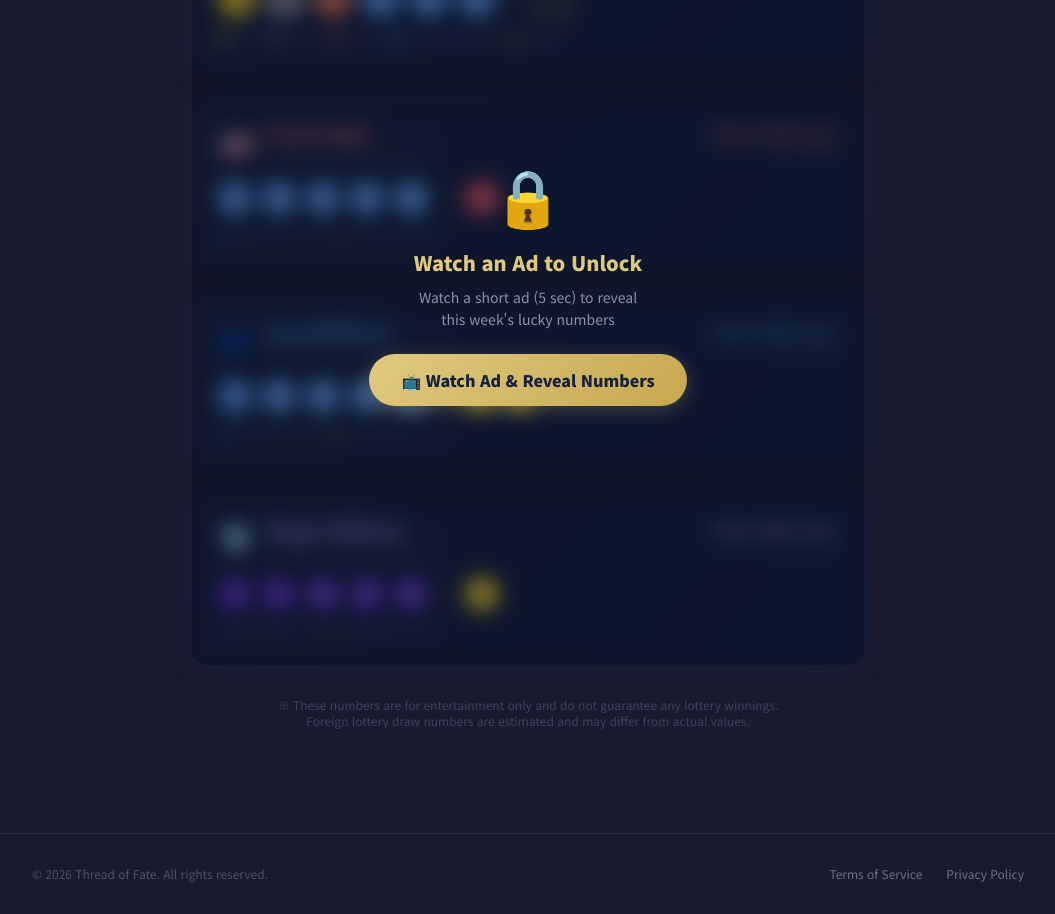
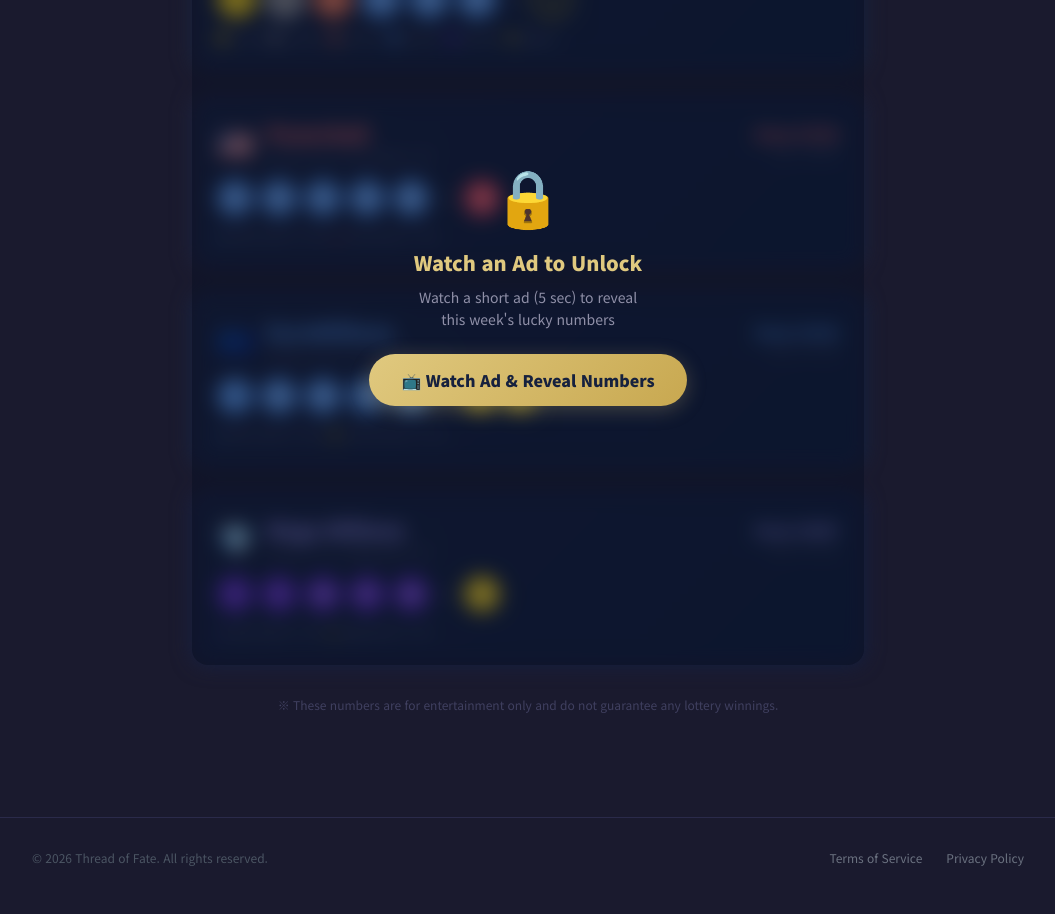
Before and after one commit to star27287-a11234/unmyeong-sil, a Next.js app: page /en/lotto in a window 1280 px wide. Shown: the part 460-1374 px from the top of the page, without its empty margins (112-1167 px from the left). Built offline with nearby package versions, Linux system fonts and the light colour scheme.

Commit message:
fix: 로또 해외 복권 회차에서 '추정' 표기 제거
시작일 기준 계산이 정확하므로 추정 표기 불필요

Co-Authored-By: Claude Sonnet 4.6 <noreply@anthropic.com>

```diff
--- a/app/en/lotto/page.tsx
+++ b/app/en/lotto/page.tsx
@@ -301,7 +301,7 @@ export default function LottoPageEn() {
                     </div>
                   </div>
                   <div className="text-right">
-                    <div className="text-sm font-black" style={{ color: '#ff6b6b' }}>Draw #{pbRound} (est.)</div>
+                    <div className="text-sm font-black" style={{ color: '#ff6b6b' }}>Draw #{pbRound}</div>
                     <div className="text-xs" style={{ color: '#505068' }}>{wedDate}</div>
                   </div>
                 </div>
@@ -327,7 +327,7 @@ export default function LottoPageEn() {
                     </div>
                   </div>
                   <div className="text-right">
-                    <div className="text-sm font-black" style={{ color: '#54a0ff' }}>Draw #{emRound} (est.)</div>
+                    <div className="text-sm font-black" style={{ color: '#54a0ff' }}>Draw #{emRound}</div>
                     <div className="text-xs" style={{ color: '#505068' }}>{tueDate}</div>
                   </div>
                 </div>
@@ -353,7 +353,7 @@ export default function LottoPageEn() {
                     </div>
                   </div>
                   <div className="text-right">
-                    <div className="text-sm font-black" style={{ color: '#a29bfe' }}>Draw #{mmRound} (est.)</div>
+                    <div className="text-sm font-black" style={{ color: '#a29bfe' }}>Draw #{mmRound}</div>
                     <div className="text-xs" style={{ color: '#505068' }}>{tueDate}</div>
                   </div>
                 </div>
@@ -410,8 +410,7 @@ export default function LottoPageEn() {
         </div>
 
         <p className="text-center text-xs mt-8" style={{ color: '#404060' }}>
-          ※ These numbers are for entertainment only and do not guarantee any lottery winnings.<br />
-          Foreign lottery draw numbers are estimated and may differ from actual values.
+          ※ These numbers are for entertainment only and do not guarantee any lottery winnings.
         </p>
       </div>
     </div>
--- a/app/lotto/page.tsx
+++ b/app/lotto/page.tsx
@@ -318,7 +318,7 @@ export default function LottoPage() {
                     </div>
                   </div>
                   <div className="text-right">
-                    <div className="text-sm font-black" style={{ color: '#ff6b6b' }}>제 {pbRound}회 (추정)</div>
+                    <div className="text-sm font-black" style={{ color: '#ff6b6b' }}>제 {pbRound}회</div>
                     <div className="text-xs" style={{ color: '#505068' }}>추첨일 {wedDate}</div>
                   </div>
                 </div>
@@ -344,7 +344,7 @@ export default function LottoPage() {
                     </div>
                   </div>
                   <div className="text-right">
-                    <div className="text-sm font-black" style={{ color: '#54a0ff' }}>제 {emRound}회 (추정)</div>
+                    <div className="text-sm font-black" style={{ color: '#54a0ff' }}>제 {emRound}회</div>
                     <div className="text-xs" style={{ color: '#505068' }}>추첨일 {tueDate}</div>
                   </div>
                 </div>
@@ -370,7 +370,7 @@ export default function LottoPage() {
                     </div>
                   </div>
                   <div className="text-right">
-                    <div className="text-sm font-black" style={{ color: '#a29bfe' }}>제 {mmRound}회 (추정)</div>
+                    <div className="text-sm font-black" style={{ color: '#a29bfe' }}>제 {mmRound}회</div>
                     <div className="text-xs" style={{ color: '#505068' }}>추첨일 {tueDate}</div>
                   </div>
                 </div>
@@ -427,8 +427,7 @@ export default function LottoPage() {
         </div>
 
         <p className="text-center text-xs mt-8" style={{ color: '#404060' }}>
-          ※ 본 번호는 재미·위안 목적의 콘텐츠로, 실제 당첨을 보장하지 않습니다.<br />
-          해외 복권 회차는 추정값이며 실제와 다를 수 있습니다.
+          ※ 본 번호는 재미·위안 목적의 콘텐츠로, 실제 당첨을 보장하지 않습니다.
         </p>
       </div>
     </div>
```
